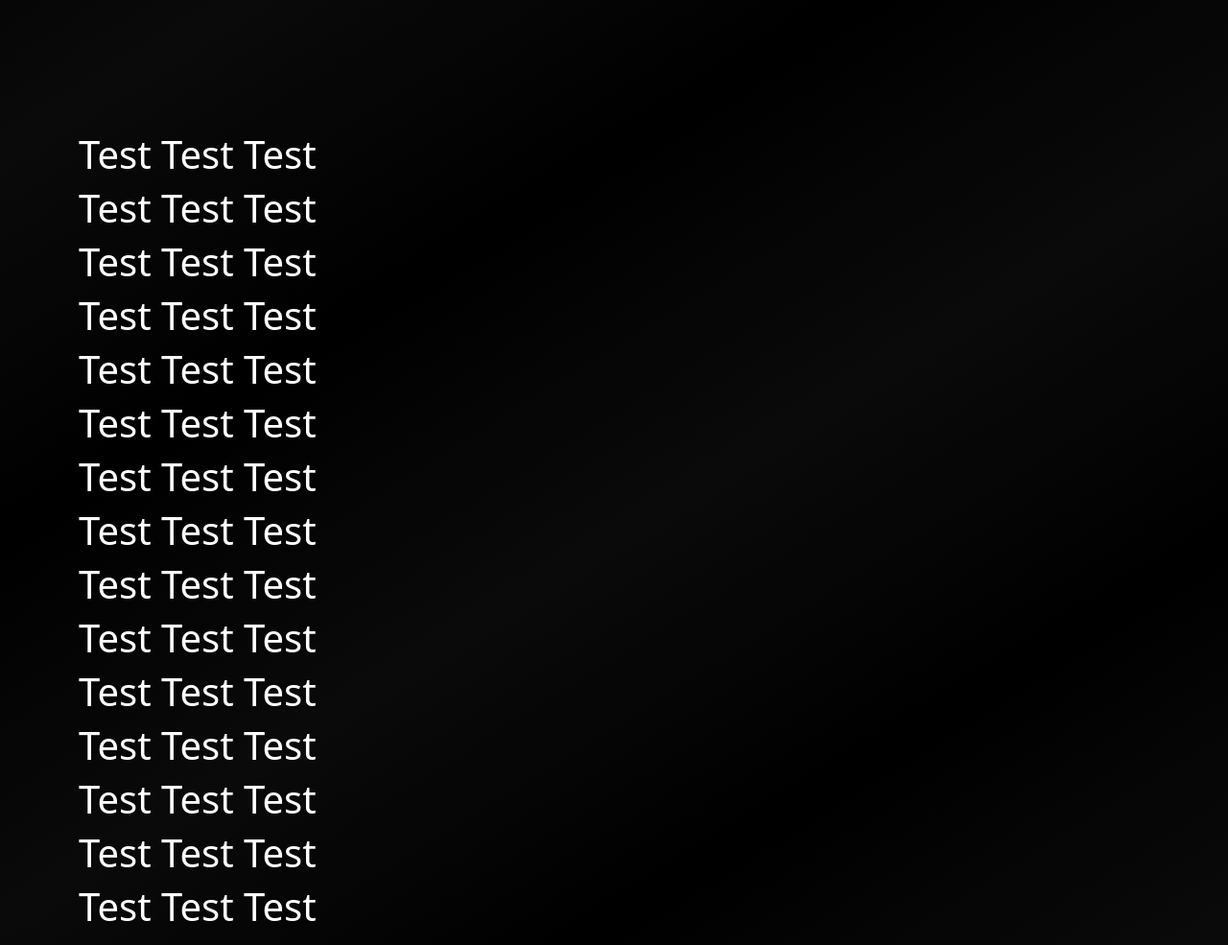
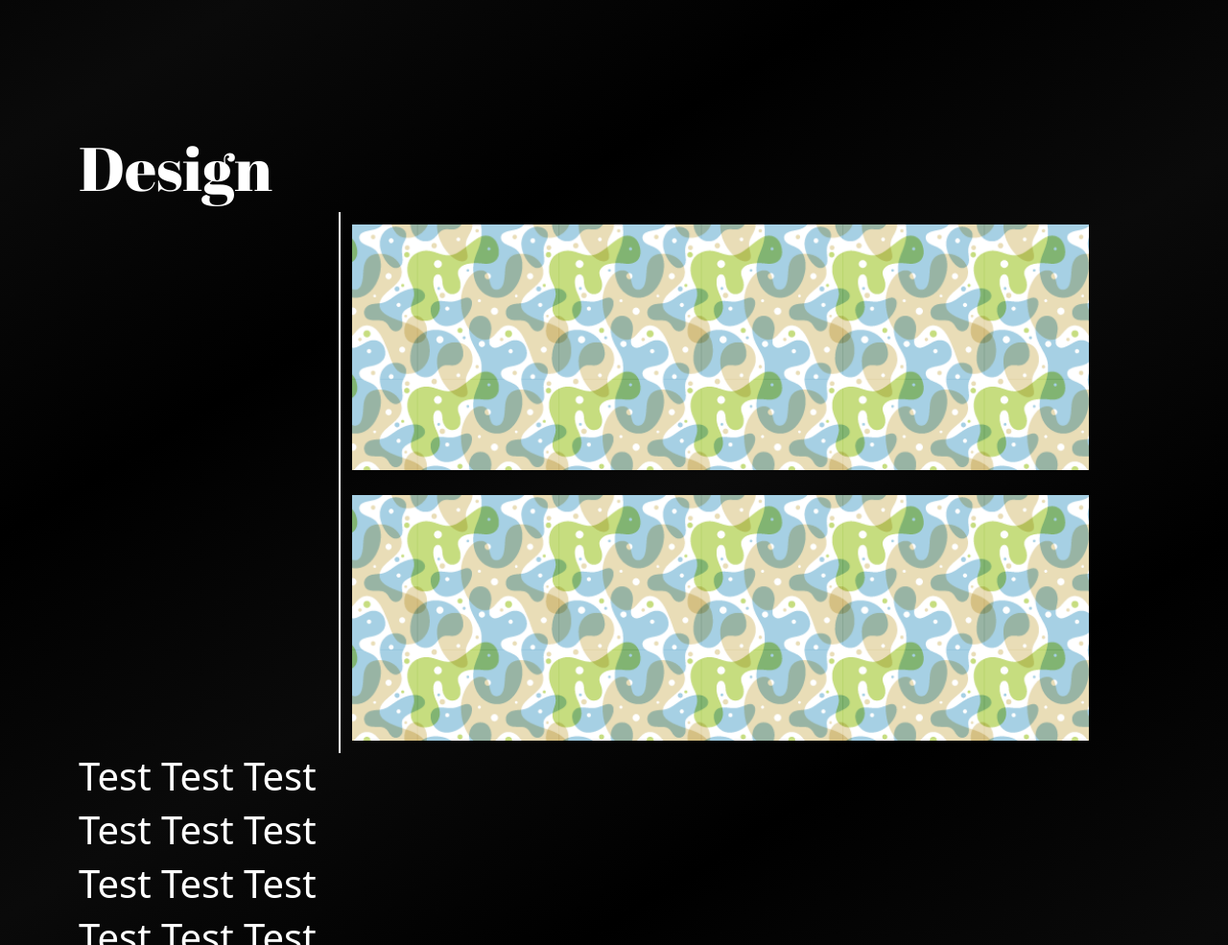
Before and after one commit to timklaus/designportfolio, a plain HTML site: page index.html in a window 1280 px wide. Shown: the part 1040-2025 px from the top of the page at 96% size. Drawn offline with Linux system fonts and the light colour scheme; files whose address does not match are found by name.

Commit message:
begin to build main content grid on index page

```diff
--- a/css/styles.css
+++ b/css/styles.css
@@ -31,6 +31,22 @@ body {
   padding-bottom: 3vw;
 }
 
+.headline {
+  font-family: 'Abril Fatface';
+  font-size: 5vw;
+}
+
+.vertical-line {
+  border-right: 2px solid white;
+}
+
+.teaser {
+  width: 60vw;
+  height: auto;
+  padding-top: 1vw;
+  padding-bottom: 1vw;
+}
+
 #navbar {
   background-image: url("/Users/timklaus/desktop/Portfolio/img/titlebanner.jpeg");
   width: 100vw;
--- a/index.html
+++ b/index.html
@@ -21,7 +21,23 @@
   <div id="navmargin">
   </div>
   <Div Class="container">
-    <h1>Test Test Test</h1>
+    <div class="row justify-content-end">
+      <div class="col-">
+        <h1 class="headline">Design</h1>
+      </div>
+      <div class="col-md vertical-line">
+      </div>
+      <div class="col-9">
+        <img src="img/placeholder.png" class="teaser" alt="teaser photo of work">
+      </div>
+    </div>
+    <div class="row justify-content-end">
+      <div class="col-md vertical-line">
+      </div>
+      <div class="col-9">
+        <img src="img/placeholder.png" class="teaser" alt="teaser photo of work">
+      </div>
+    </div>
   </Div>
   <Div Class="container">
     <h1>Test Test Test</h1>
```
Also changed, not shown: img/placeholder.png (added), 2 other files.
